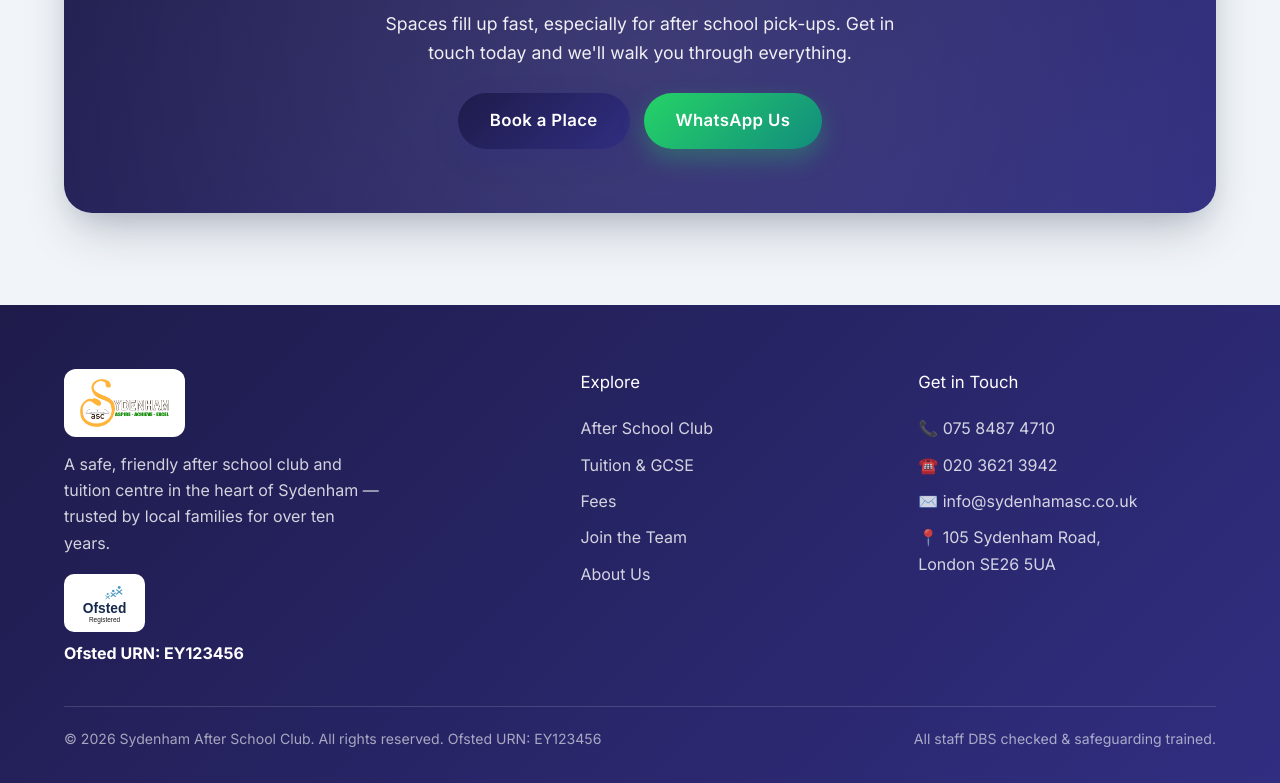
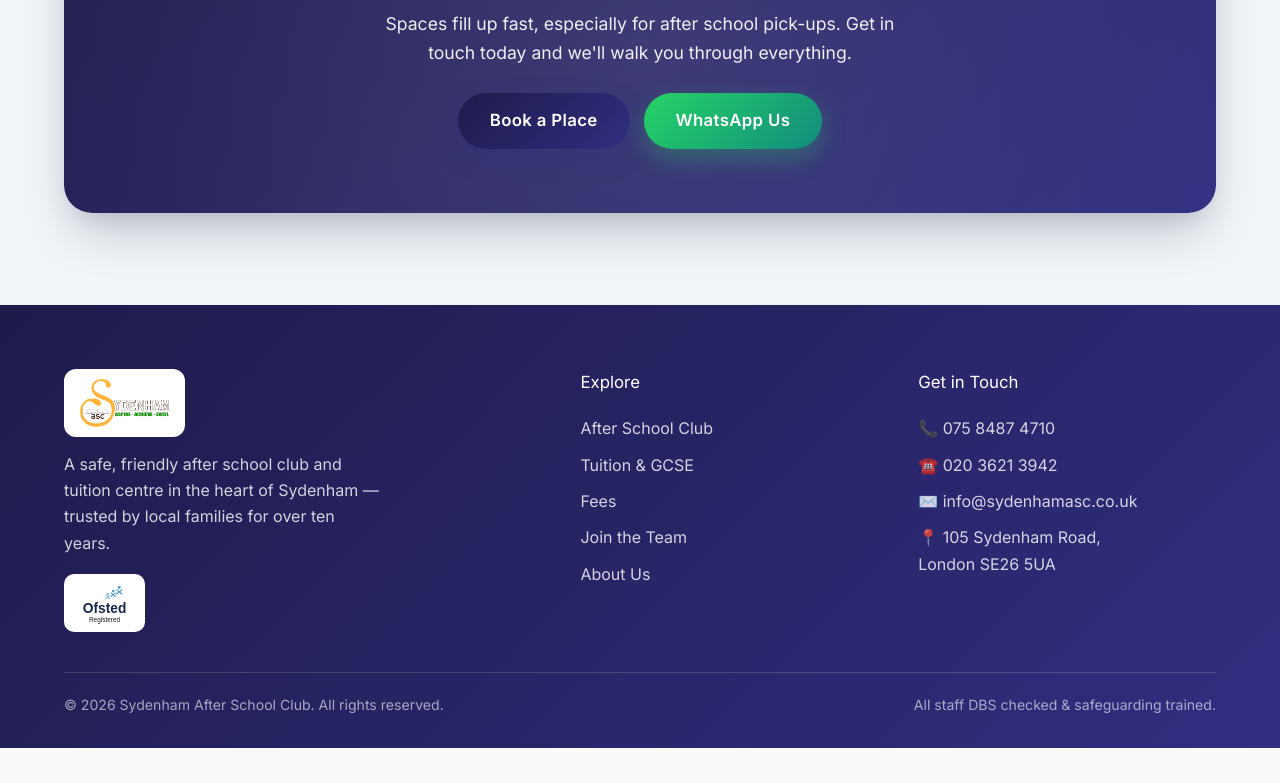
Before and after one commit to kwadwoaddo-collab/sydenham-asc, a Next.js app: page / in a window 1280 px wide. Shown: the part 5947-6730 px from the top of the page. After the commit the page ends 6695 px from the top, so only its background shows below. Built offline with nearby package versions, Linux system fonts and the light colour scheme.

Commit message:
Remove Ofsted URN from footer

```diff
--- a/app/layout.tsx
+++ b/app/layout.tsx
@@ -65,7 +65,7 @@ export default function RootLayout({
                   trusted by local families for over ten years.
                 </p>
                 <img src="/photos/ofsted.svg" alt="Ofsted registered" style={{height:'58px', width:'auto', marginTop:'18px', background:'#fff', borderRadius:'10px', padding:'6px 12px'}} />
-                <p style={{marginTop:'8px', fontWeight: 'bold', color: '#fff'}}>Ofsted URN: EY123456</p>
+
               </div>
               <div>
                 <h4>Explore</h4>
@@ -88,7 +88,7 @@ export default function RootLayout({
               </div>
             </div>
             <div className="footer-bottom">
-              <span>© {new Date().getFullYear()} Sydenham After School Club. All rights reserved. Ofsted URN: EY123456</span>
+              <span>© {new Date().getFullYear()} Sydenham After School Club. All rights reserved.</span>
               <span>All staff DBS checked &amp; safeguarding trained.</span>
             </div>
           </div>
```
